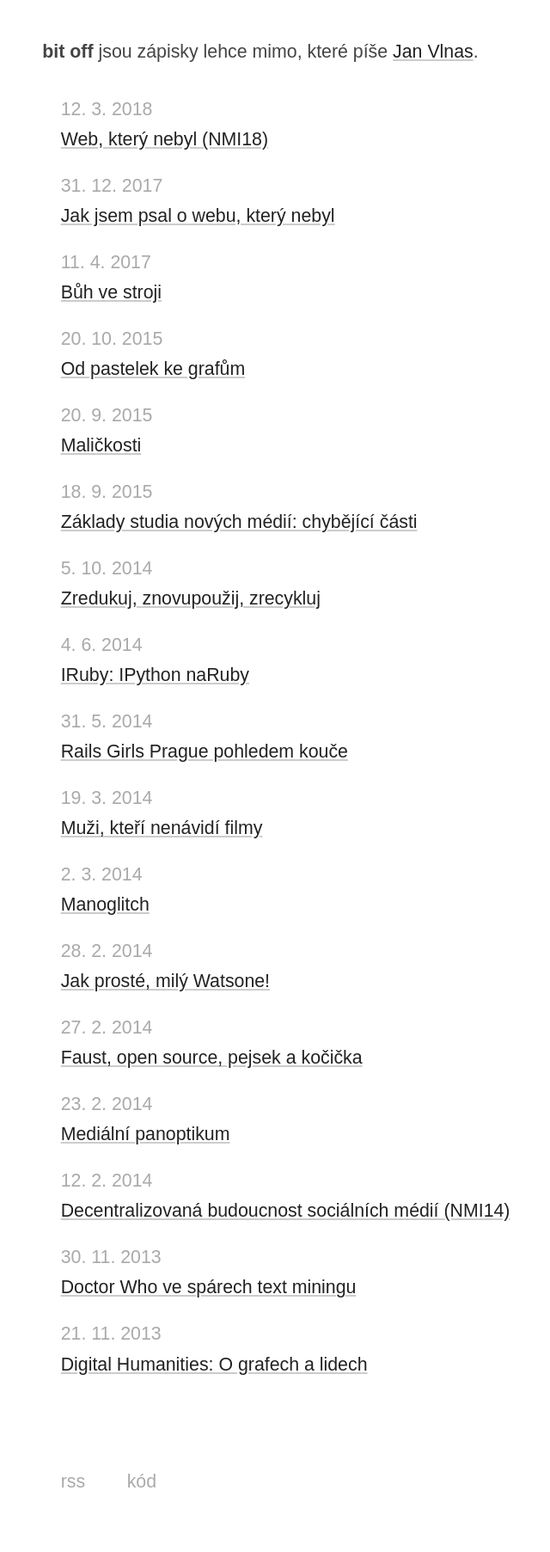
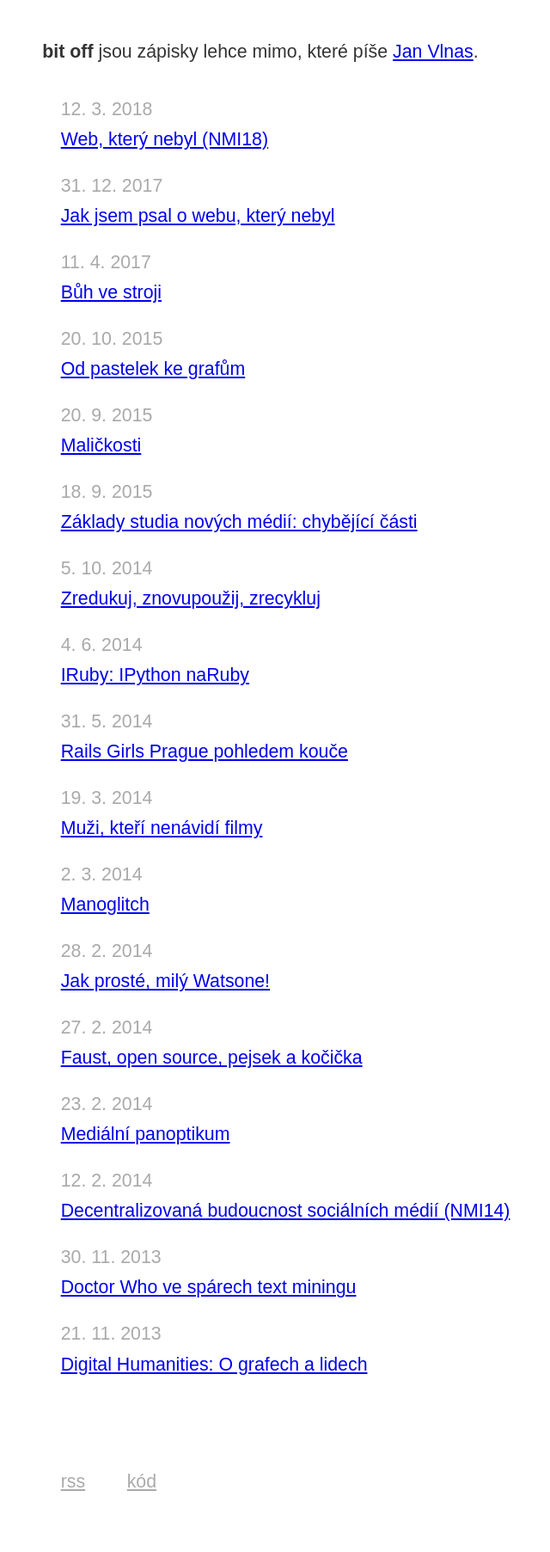
Before and after one commit to jnv/bitoff.cz, a Jekyll site: the page built from index.html, in a window 1280 px wide. Shown: the whole page at 86% size, without its empty margins (228-868 px from the left). Built offline with Jekyll 4.4.1, drawn with Linux system fonts in a browser that asks for light colours.

Commit message:
Default link colors, more contrast for body text

```diff
--- a/_layouts/default.html
+++ b/_layouts/default.html
@@ -24,9 +24,7 @@
     <footer class="site-footer">
       {% if page.url != "/" %}
       <nav class="post-footer-nav">
-        <a href="/" rel="home" title="Přejít na hlavní stránku">
-          <strong>bit off</strong>
-        </a>
+        <a href="/" rel="home" title="Přejít na hlavní stránku"><strong>bit off</strong></a>
       {% else %}
       <nav>
       {% endif %}
--- a/des/main.css
+++ b/des/main.css
@@ -19,7 +19,7 @@ html {
 
 body {
   background-color: #fff;
-  color: #444;
+  color: #333;
 
   margin: 0;
   padding: 2em 1em 3em;
@@ -35,19 +35,8 @@ body {
  ************************/
 
 a {
-  color: #222;
   text-decoration: underline;
   text-decoration-skip: ink;
-  text-decoration-color: #ccc;
-}
-
-a:visited {
-  color: #555;
-}
-a:hover,
-a:focus {
-  color: #000;
-  text-decoration-color: inherit;
 }
 
 a.footnote,
@@ -372,12 +361,12 @@ img.figure {
 .site-footer a {
   margin-right: 2em;
   color: #aaa;
-  text-decoration: none;
 }
 
 .site-footer strong {
   color: #222;
   font-weight: normal;
+  text-decoration: underline;
 }
 
 /****************************
```
